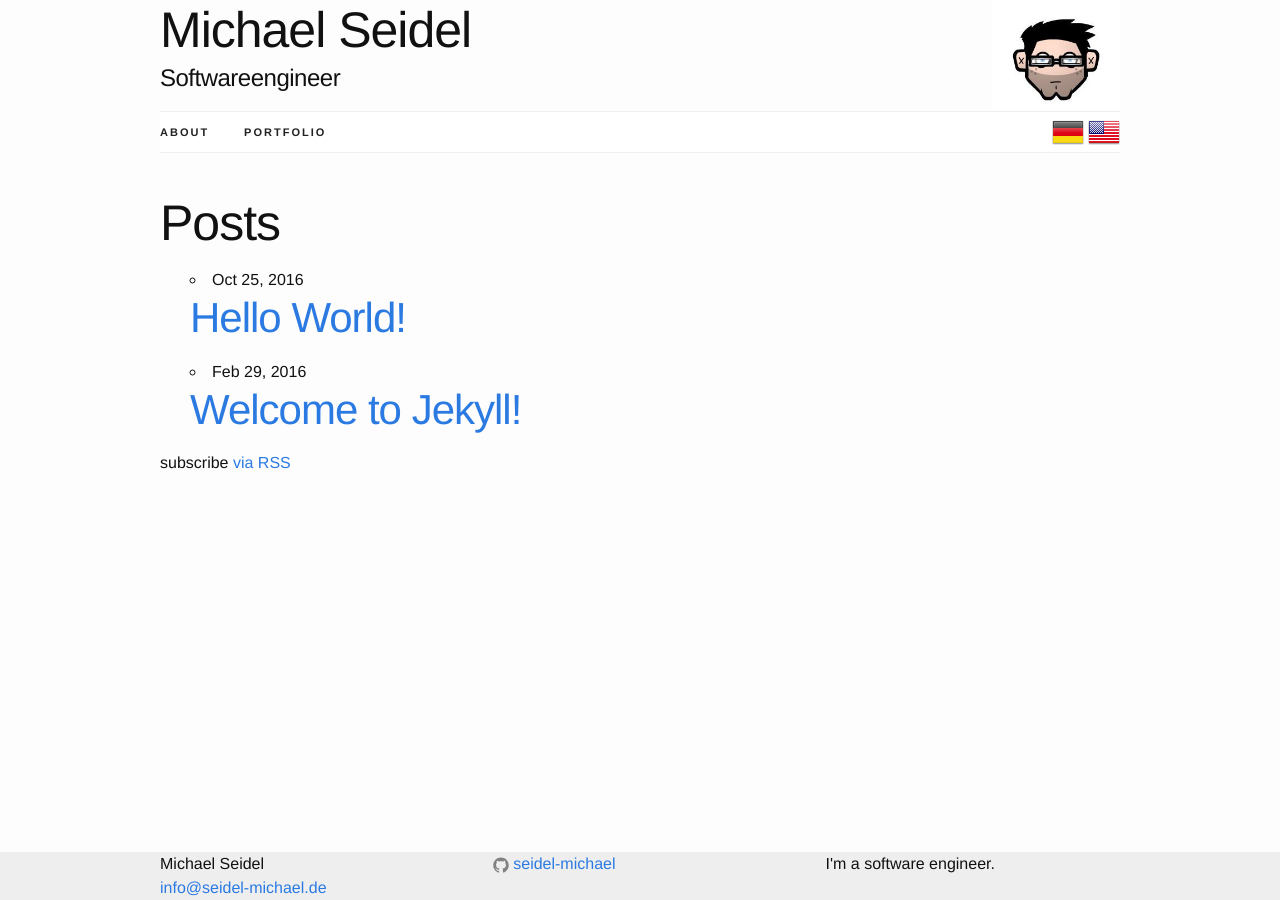
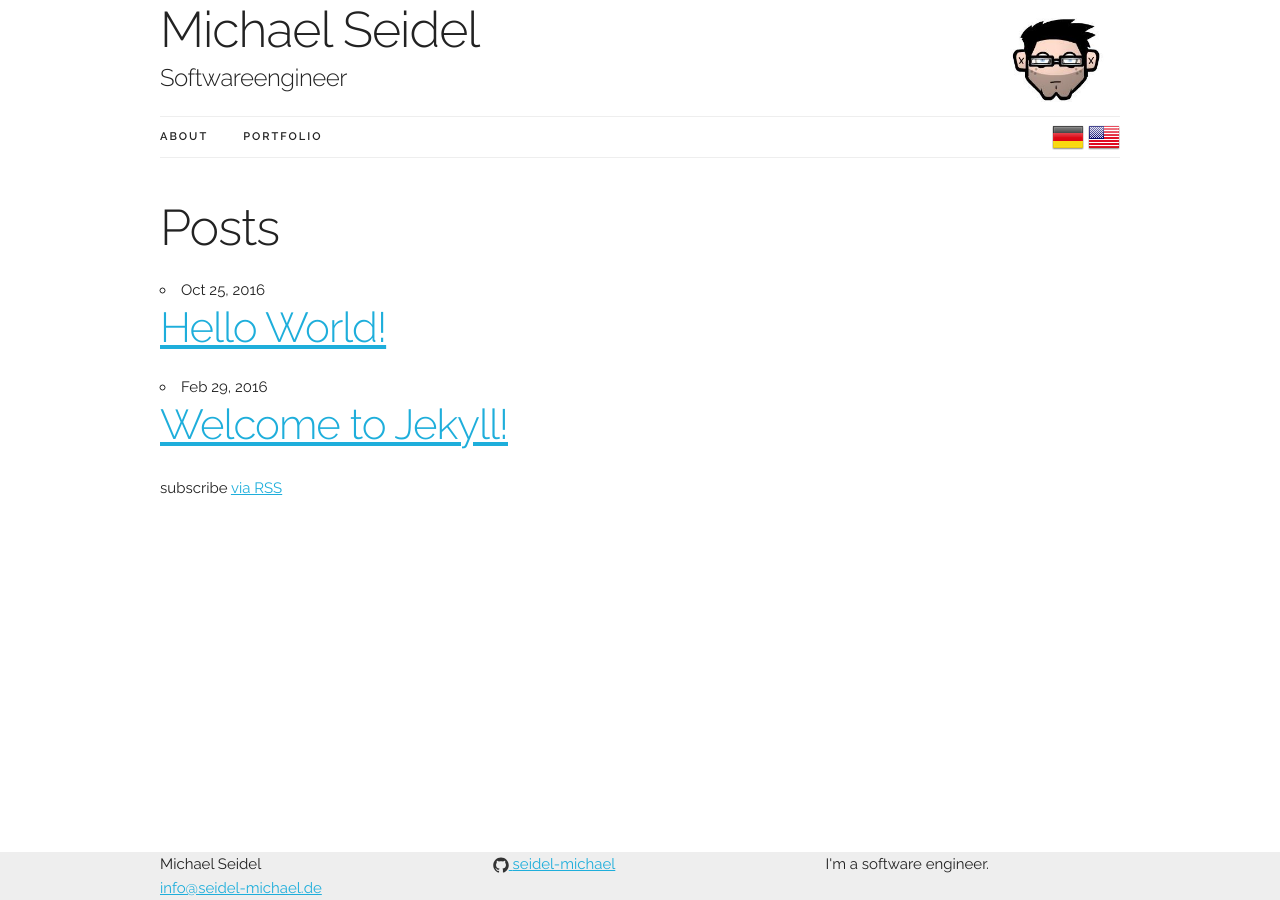
Before and after one commit to derTimme/seidel-michael.github.io, a Jekyll site: the page built from index.html, in a window 1280 px wide. Built offline with Jekyll 4.4.1, drawn with Linux system fonts in a browser that asks for light colours.

Commit message:
CSS Tweaking

```diff
--- a/_sass/_base.scss
+++ /dev/null
@@ -1,168 +0,0 @@
-/**
- * Reset some basic elements
- */
-body, h1, h2, h3, h4, h5, h6,
-p, blockquote, pre, hr,
-dl, dd, ol, ul, figure {
-    margin: 0;
-    padding: 0;
-}
-
-
-
-/**
- * Basic styling
- */
-body {
-    font: $base-font-weight #{$base-font-size}/#{$base-line-height} $base-font-family;
-    color: $text-color;
-    background-color: $background-color;
-    -webkit-text-size-adjust: 100%;
-    -webkit-font-feature-settings: "kern" 1;
-    -moz-font-feature-settings: "kern" 1;
-    -o-font-feature-settings: "kern" 1;
-    font-feature-settings: "kern" 1;
-    font-kerning: normal;
-}
-
-
-
-/**
- * Set `margin-bottom` to maintain vertical rhythm
- */
-h1, h2, h3, h4, h5, h6,
-p, blockquote, pre,
-ul, ol, dl, figure,
-%vertical-rhythm {
-    margin-bottom: $spacing-unit / 2;
-}
-
-
-
-/**
- * Images
- */
-img {
-    max-width: 100%;
-    vertical-align: middle;
-}
-
-
-
-/**
- * Figures
- */
-figure > img {
-    display: block;
-}
-
-figcaption {
-    font-size: $small-font-size;
-}
-
-
-
-/**
- * Lists
- */
-ul, ol {
-    margin-left: $spacing-unit;
-}
-
-li {
-    > ul,
-    > ol {
-         margin-bottom: 0;
-    }
-}
-
-
-
-/**
- * Headings
- */
-h1, h2, h3, h4, h5, h6 {
-    font-weight: $base-font-weight;
-}
-
-
-
-/**
- * Links
- */
-a {
-    color: $brand-color;
-    text-decoration: none;
-
-    &:visited {
-        color: darken($brand-color, 15%);
-    }
-
-    &:hover {
-        color: $text-color;
-        text-decoration: underline;
-    }
-}
-
-
-
-/**
- * Blockquotes
- */
-blockquote {
-    color: $grey-color;
-    border-left: 4px solid $grey-color-light;
-    padding-left: $spacing-unit / 2;
-    font-size: 18px;
-    letter-spacing: -1px;
-    font-style: italic;
-
-    > :last-child {
-        margin-bottom: 0;
-    }
-}
-
-
-
-/**
- * Code formatting
- */
-pre,
-code {
-    font-size: 15px;
-    border: 1px solid $grey-color-light;
-    border-radius: 3px;
-    background-color: #eef;
-}
-
-code {
-    padding: 1px 5px;
-}
-
-pre {
-    padding: 8px 12px;
-    overflow-x: auto;
-
-    > code {
-        border: 0;
-        padding-right: 0;
-        padding-left: 0;
-    }
-}
-
-/**
- * Icons
- */
-.icon {
-
-    > svg {
-        display: inline-block;
-        width: 16px;
-        height: 16px;
-        vertical-align: middle;
-
-        path {
-            fill: $grey-color;
-        }
-    }
-}
--- a/_sass/_custom.scss
+++ b/_sass/_custom.scss
@@ -35,3 +35,77 @@
 footer{
   background-color: #eee;
 }
+
+
+
+
+/**
+ * Blockquotes
+ */
+blockquote {
+    color: $light-grey;
+    border-left: 4px solid $border-color;
+    padding-left: 25 / 2;
+    font-size: 18px;
+    letter-spacing: -1px;
+    font-style: italic;
+
+    > :last-child {
+        margin-bottom: 0;
+    }
+}
+
+
+
+/**
+ * Code formatting
+ */
+pre,
+code {
+    font-size: 15px;
+    border: 1px solid $light-grey;
+    border-radius: 3px;
+    background-color: #eef;
+}
+
+code {
+    padding: 1px 5px;
+}
+
+pre {
+    padding: 8px 12px;
+    overflow-x: auto;
+
+    > code {
+        border: 0;
+        padding-right: 0;
+        padding-left: 0;
+    }
+}
+
+
+/**
+ * Icons
+ */
+.icon {
+
+    > svg {
+        display: inline-block;
+        width: 16px;
+        height: 16px;
+        vertical-align: middle;
+
+        path {
+            fill: $dark-grey;
+        }
+    }
+}
+
+
+/**
+ * Images
+ */
+img {
+    max-width: 100%;
+    vertical-align: middle;
+}
--- a/_sass/_syntax-highlighting.scss
+++ b/_sass/_syntax-highlighting.scss
@@ -3,7 +3,6 @@
  */
 .highlight {
     background: #fff;
-    @extend %vertical-rhythm;
 
     .highlighter-rouge & {
       background: #eef;
--- a/css/main.scss
+++ b/css/main.scss
@@ -31,24 +31,6 @@
 @import "modules/media-queries";
 
 /* Jekyll */
-// Our variables
-$base-font-family: "Helvetica Neue", Helvetica, Arial, sans-serif;
-$base-font-size:   16px;
-$base-font-weight: 400;
-$small-font-size:  $base-font-size * 0.875;
-$base-line-height: 1.5;
-
-$spacing-unit:     30px;
-
-$text-color:       #111;
-$background-color: #fdfdfd;
-$brand-color:      #2a7ae2;
-
-$grey-color:       #828282;
-$grey-color-light: lighten($grey-color, 40%);
-$grey-color-dark:  darken($grey-color, 25%);
-
-@import "base";
 @import "syntax-highlighting";
 
 /* Custom */
```
